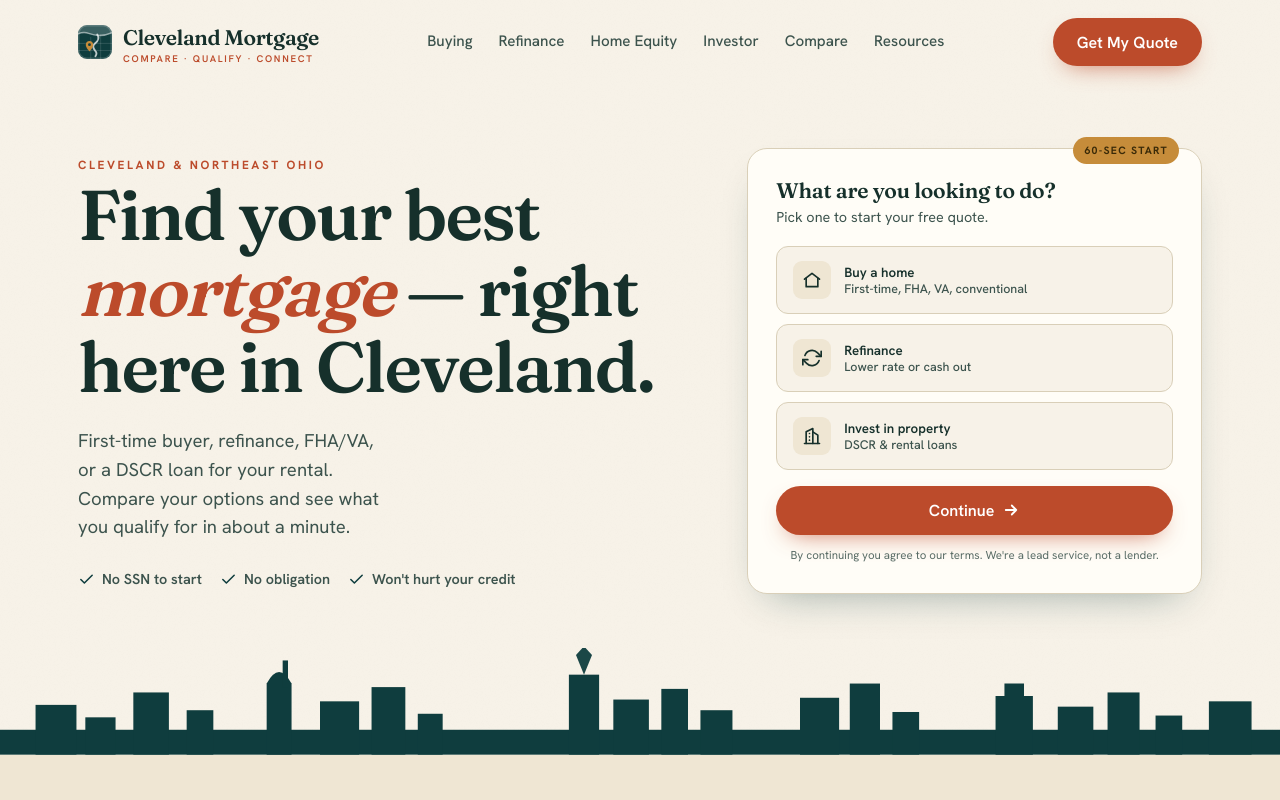
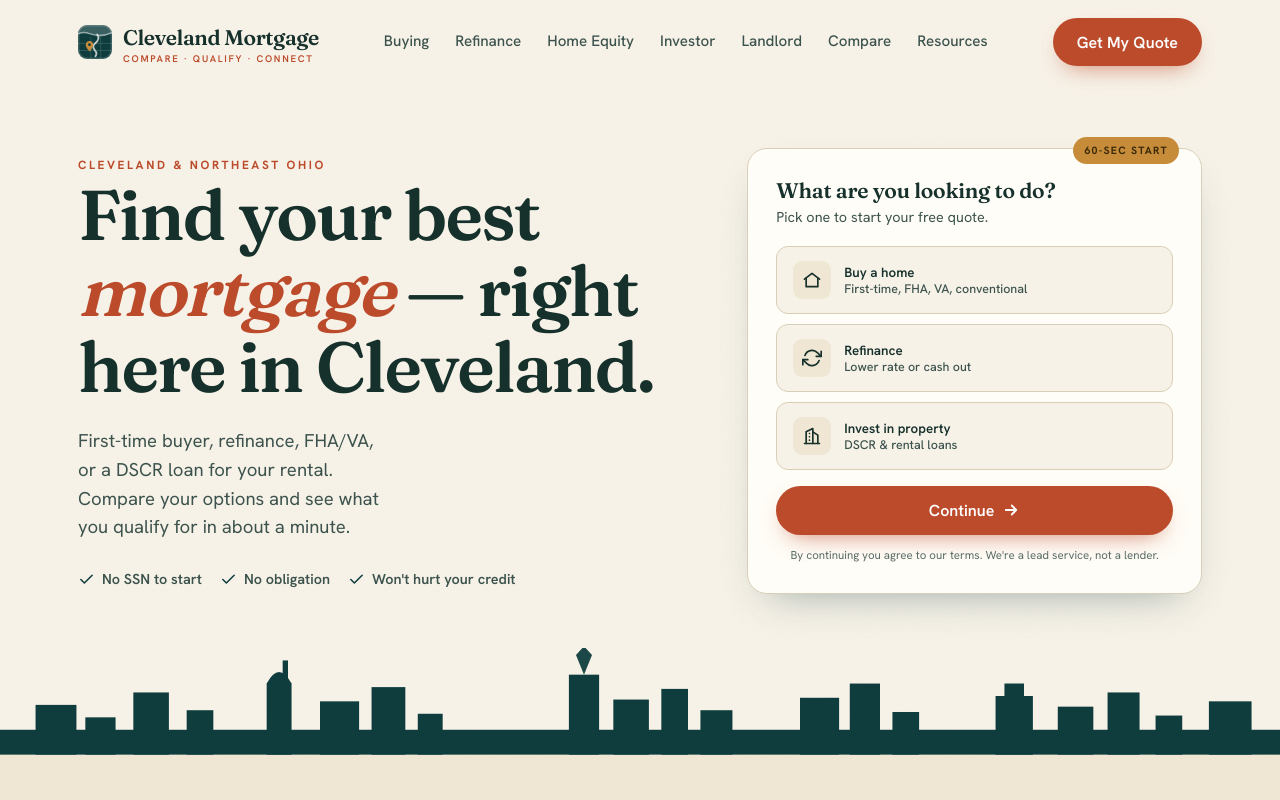
Before and after one commit to hovboard-create/cleveland-mortgage, a website: page index.html in a window 1280 px wide. Shown: the top 800 px of the page. Drawn offline with Linux system fonts and the light colour scheme.

Commit message:
Add Landlord Resources link to main navigation
- Added 'Landlord' link to top navigation between 'Investor' and 'Compare'
- Links to /landlord/guide.html hub page
- Provides secondary path for landlord/investor audience without competing with primary lead-gen CTA
- Homepage remains focused on mortgage lead generation as primary goal

```diff
--- a/index.html
+++ b/index.html
@@ -312,6 +312,7 @@
       <a href="refinance.html">Refinance</a>
       <a href="heloc.html">Home Equity</a>
       <a href="dscr-loans.html">Investor</a>
+      <a href="landlord/guide.html">Landlord</a>
       <a href="#compare">Compare</a>
       <a href="#blog">Resources</a>
     </nav>
```
